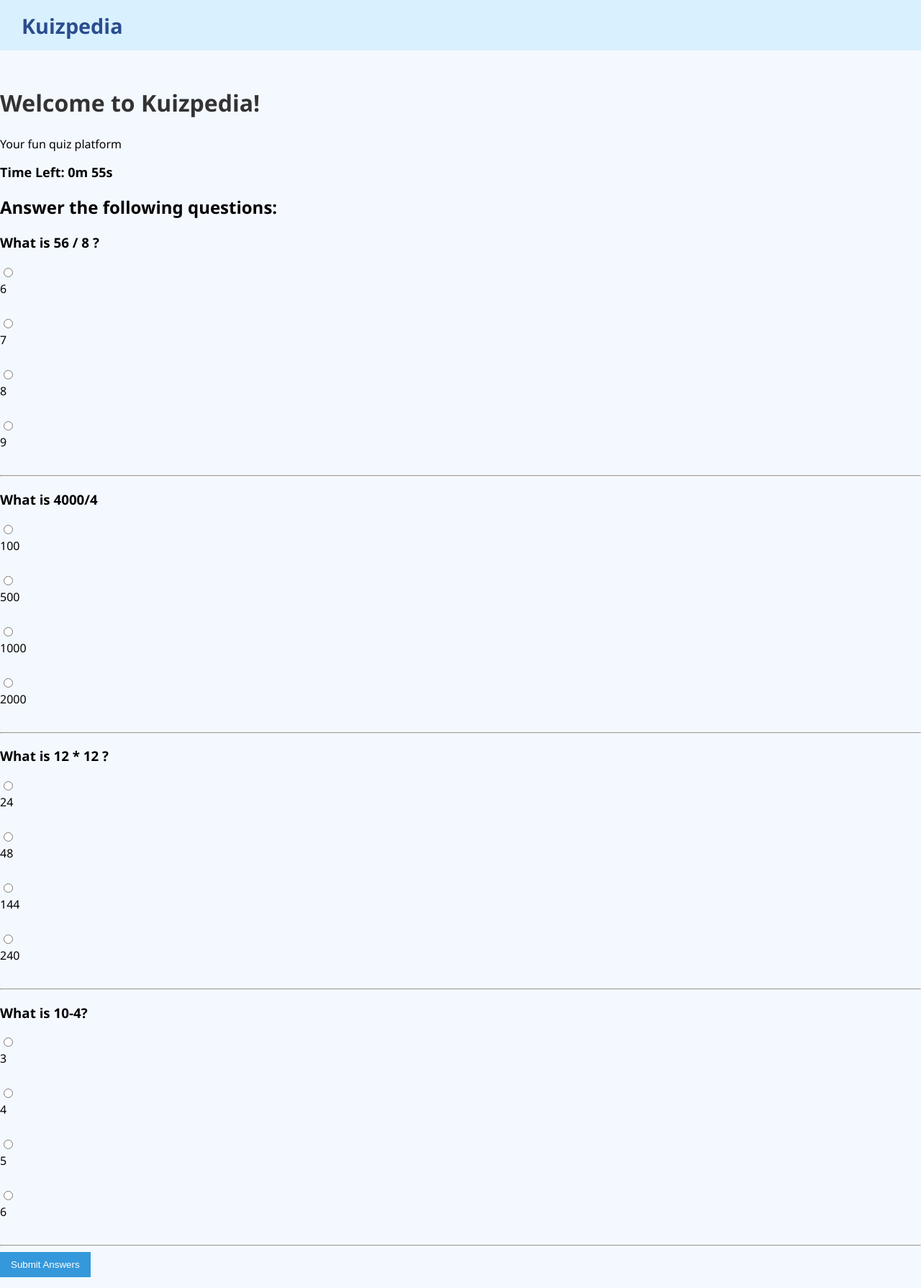
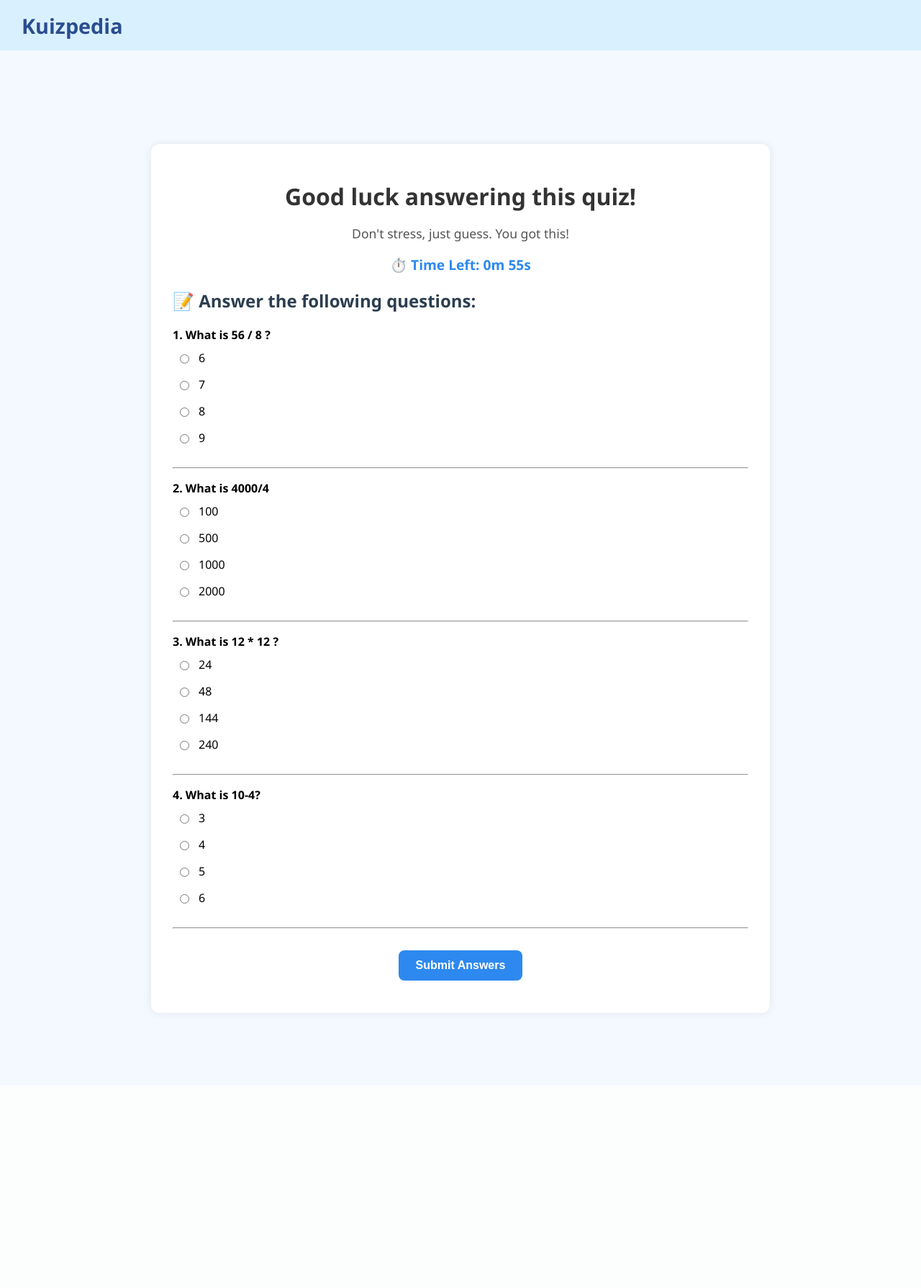
Before and after one commit to Jenson1301/Kuizpedia_4-02, a Flask app: page /quiz/1 in a window 1280 px wide. Shown: the whole page at 72% size. After the commit the page ends 1411 px from the top, so only its background shows below. Run offline with Flask 3, Linux system fonts and the light colour scheme; data comes from the database, SQL or seed files in the repository; both versions use the stored data as it was after the commit.

Commit message:
design choose timer and index

```diff
--- a/backend/static/style.css
+++ b/backend/static/style.css
@@ -190,3 +190,172 @@ main {
 .btn-answer:hover {
     background-color: #1c5fc4;
 }
+
+
+/* choose timer */
+.quiz-setup-container {
+    display: flex;
+    justify-content: center;
+    align-items: center;
+    padding-top: 100px;
+}
+
+.quiz-setup-box {
+    background-color: #ffffff;
+    padding: 40px;
+    border-radius: 12px;
+    box-shadow: 0 0 15px rgba(0, 0, 0, 0.1);
+    width: 100%;
+    max-width: 500px;
+}
+
+.quiz-setup-box h2 {
+    text-align: center;
+    margin-bottom: 30px;
+    font-size: 1.6em;
+    color: #2c3e50;
+}
+
+.form-group {
+    margin-bottom: 20px;
+    text-align: left;
+}
+
+.form-group label {
+    font-weight: bold;
+    display: block;
+    margin-bottom: 8px;
+}
+
+.form-group input,
+.form-group select {
+    width: 100%;
+    padding: 10px;
+    font-size: 1em;
+    border-radius: 6px;
+    border: 1px solid #ccc;
+}
+
+.form-group small {
+    display: block;
+    margin-top: 5px;
+    font-size: 0.85em;
+    color: #666;
+}
+
+.form-actions {
+    display: flex;
+    justify-content: space-between;
+    margin-top: 30px;
+}
+
+.btn-start,
+.btn-back {
+    padding: 10px 20px;
+    border: none;
+    border-radius: 6px;
+    font-weight: bold;
+    cursor: pointer;
+    text-decoration: none;
+    text-align: center;
+}
+
+.btn-start {
+    background-color: #2d89ef;
+    color: white;
+}
+
+.btn-start:hover {
+    background-color: #1c5fc4;
+}
+
+.btn-back {
+    background-color: #95a5a6;
+    color: white;
+}
+
+.btn-back:hover {
+    background-color: #7f8c8d;
+}
+
+
+
+/* index */
+.quiz-container {
+    max-width: 800px;
+    margin: 100px auto;
+    padding: 30px;
+    background-color: #ffffff;
+    border-radius: 12px;
+    box-shadow: 0 0 12px rgba(0, 0, 0, 0.08);
+}
+
+.quiz-header {
+    text-align: center;
+    margin-bottom: 20px;
+}
+
+.quiz-header h1 {
+    font-size: 2em;
+    margin-bottom: 5px;
+}
+
+.quiz-header p {
+    font-size: 1.1em;
+    color: #555;
+}
+
+.quiz-timer {
+    font-weight: bold;
+    font-size: 1.2em;
+    color: #2d89ef;
+    margin-top: 10px;
+}
+
+.quiz-content h2 {
+    margin-bottom: 20px;
+    color: #2c3e50;
+}
+
+.quiz-item {
+    margin-bottom: 25px;
+}
+
+.question-text {
+    font-weight: bold;
+    margin-bottom: 10px;
+}
+
+.quiz-options {
+    display: flex;
+    flex-direction: column;
+    gap: 10px;
+}
+
+.quiz-option {
+    font-size: 1em;
+    padding-left: 5px;
+    display: flex;
+    align-items: center;
+    gap: 10px;
+}
+
+.quiz-actions {
+    margin-top: 30px;
+    text-align: center;
+}
+
+.btn-submit {
+    background-color: #2d89ef;
+    color: white;
+    padding: 12px 24px;
+    font-size: 1em;
+    border: none;
+    border-radius: 8px;
+    cursor: pointer;
+    font-weight: bold;
+}
+
+.btn-submit:hover {
+    background-color: #1c5fc4;
+}
--- a/backend/templates/base.html
+++ b/backend/templates/base.html
@@ -48,6 +48,7 @@
       {% endif %}
     {% endwith %}
 
+
     {% block body %}
     {% endblock %}
 </body>
--- a/backend/templates/index.html
+++ b/backend/templates/index.html
@@ -3,51 +3,58 @@
 {% block title %}Quiz - Kuizpedia{% endblock %}
 
 {% block body %}
-<header>
-    <h1>Welcome to Kuizpedia!</h1>
-    <p>Your fun quiz platform</p>
+<div class="quiz-container">
+    <header class="quiz-header">
+        <h1>Good luck answering this quiz!</h1>
+        <p>Don't stress, just guess. You got this!</p>
+        <div id="timer" class="quiz-timer"></div>
     </header>
 
-<div id="timer" style="font-weight: bold; font-size: 18px; margin-bottom: 20px;"></div>
-
-<h2>Answer the following questions:</h2>
+    <section class="quiz-content">
+        <h2>📝 Answer the following questions:</h2>
 
         <form action="{{ url_for('kuiz.submit_quiz') }}" method="POST">
             {% for quiz in quizzes %}
                 <div class="quiz-item">
-            <h3>{{ quiz.question_text }}</h3>
-            <div>
+                    <p class="question-text">{{ loop.index }}. {{ quiz.question_text }}</p>
+                    <div class="quiz-options">
                         {% for option in quiz.options %}
+                            <label class="quiz-option">
                                 <input type="radio"
                                        id="q{{ quiz.id }}_{{ loop.index }}"
                                        name="question_{{ quiz.id }}"
-                           value="{{ option }}">
-                    <label for="q{{ quiz.id }}_{{ loop.index }}">{{ option }}</label><br>
+                                       value="{{ option }}" required>
+                                {{ option }}
+                            </label>
                         {% endfor %}
                     </div>
                 </div>
                 <hr>
             {% endfor %}
-    <button type="submit">Submit Answers</button>
+            <div class="quiz-actions">
+                <button type="submit" class="btn-submit">Submit Answers</button>
+            </div>
         </form>
+    </section>
+</div>
 
 <script>
-    let timeLeft = Number("{{ timer | default(60) }}");  // time in seconds
+    let timeLeft = Number("{{ timer | default(60) }}");
     const timerDisplay = document.getElementById("timer");
 
     function formatTime(seconds) {
         const mins = Math.floor(seconds / 60);
         const secs = seconds % 60;
-        return `${mins}m ${secs}s`;
+        return `${mins}m ${secs < 10 ? '0' : ''}${secs}s`;
     }
 
     const countdown = setInterval(() => {
         if (timeLeft <= 0) {
             clearInterval(countdown);
-            alert("Time's up! Submit quiz now.");
+            alert("Time's up! Submitting quiz.");
             document.querySelector('form').submit();
         } else {
-            timerDisplay.textContent = `Time Left: ${formatTime(timeLeft)}`;
+            timerDisplay.textContent = `⏱️ Time Left: ${formatTime(timeLeft)}`;
             timeLeft--;
         }
     }, 1000);
```
Also changed, not shown: backend/templates/choose_timer.html (+20 -26 lines), backend/app.py (line endings or trailing spaces), backend/instance/kuizpedia.db. Lines whose indentation alone changed are shown as unchanged.
